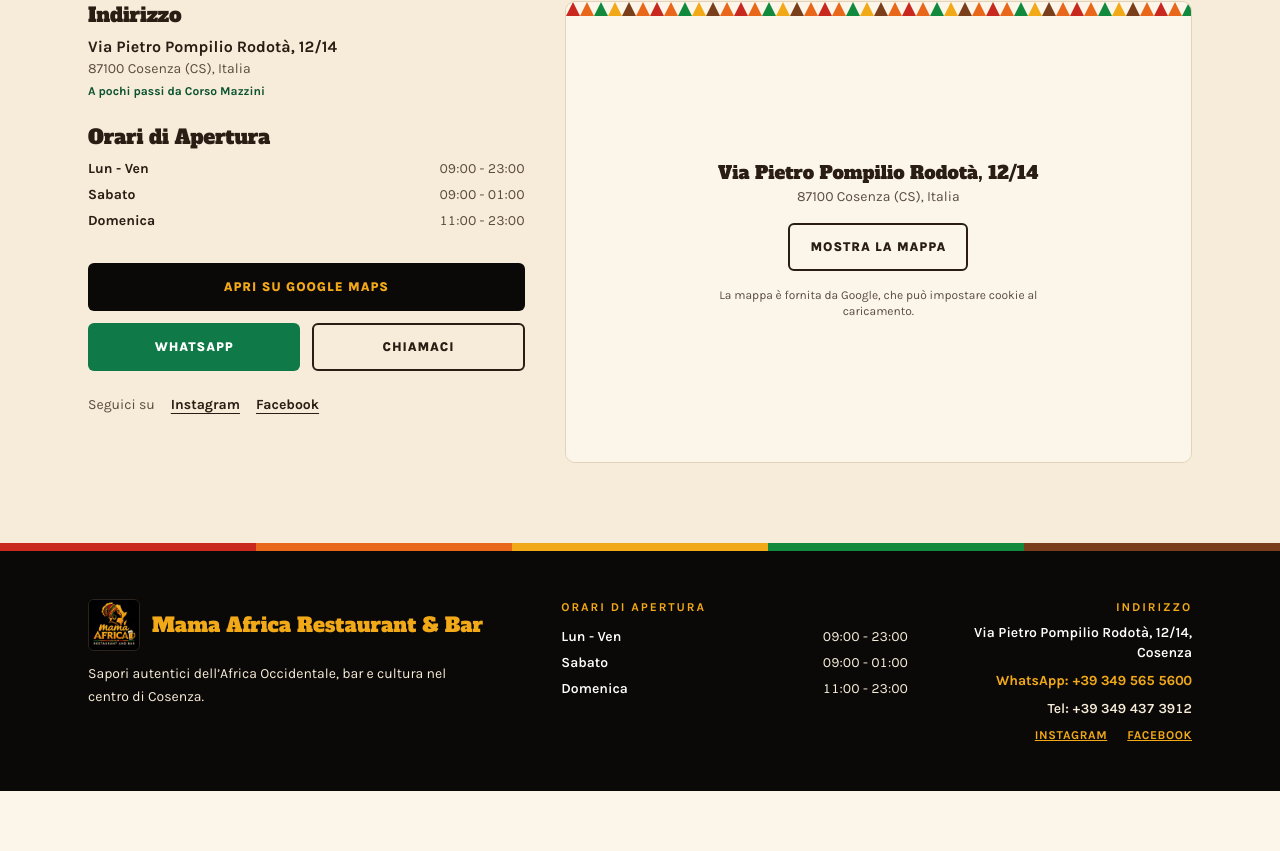
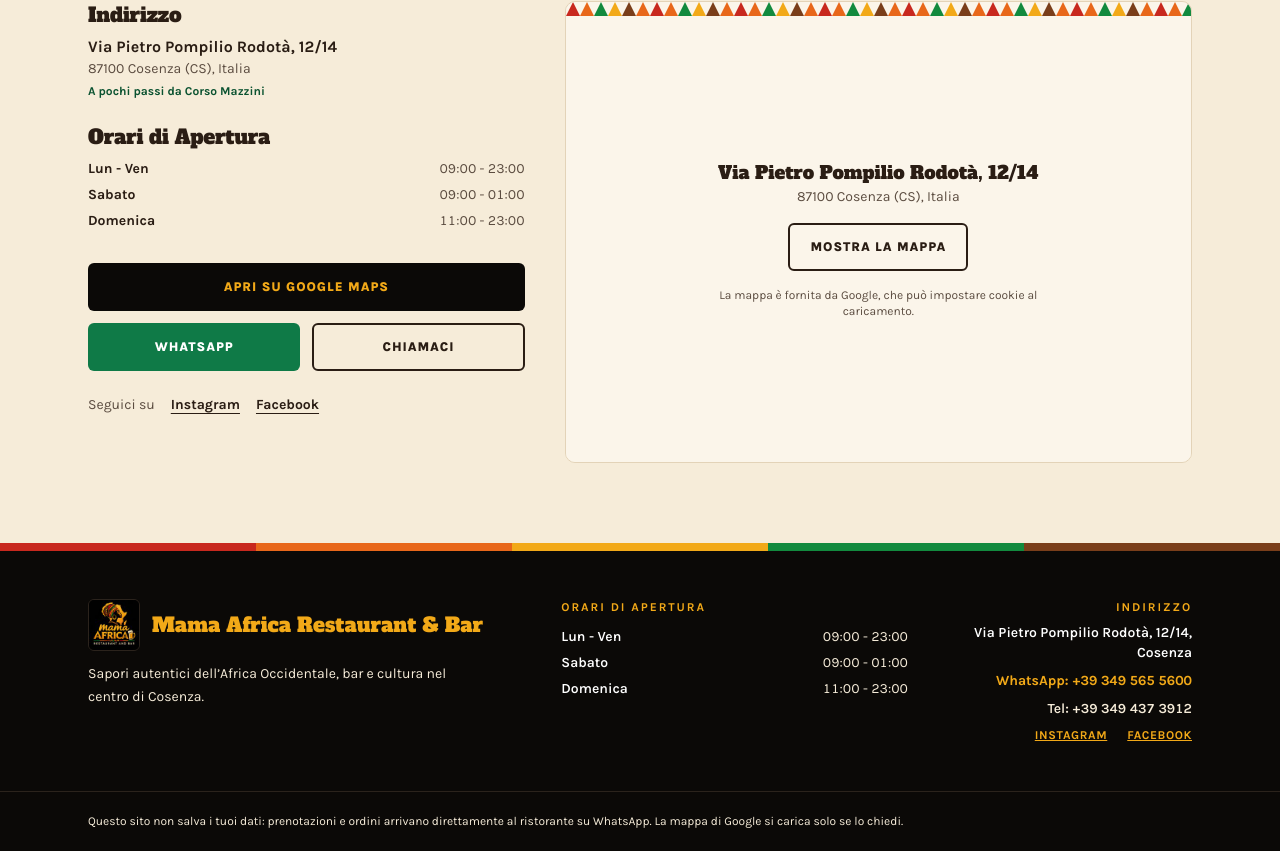
Before and after one commit to MakmotRobin/mama-africa, a React (Vite) app: page / in a window 1280 px wide. Shown: the part 6402-7253 px from the top of the page. Before the commit the page ends 7193 px from the top, so only its background shows below. Built offline with nearby package versions, Linux system fonts and the light colour scheme.

Commit message:
feat: add a privacy note to the footer
Explains that the site stores nothing, that bookings and orders go to the
restaurant on WhatsApp, and that the Google map loads only on request.

```diff
--- a/src/components/Footer.tsx
+++ b/src/components/Footer.tsx
@@ -90,6 +90,11 @@ export function Footer() {
           </p>
         </div>
       </div>
+      <div className="border-t border-[var(--color-border-on-black)]">
+        <p className="mx-auto max-w-6xl px-4 py-5 text-xs leading-relaxed text-[var(--color-surface)] sm:px-6">
+          {t.footer.privacyNote}
+        </p>
+      </div>
     </footer>
   )
 }
--- a/src/i18n/translations.ts
+++ b/src/i18n/translations.ts
@@ -129,6 +129,7 @@ export const TRANSLATIONS: Record<
     }
     footer: {
       tagline: string
+      privacyNote: string
     }
   }
 > = {
@@ -277,6 +278,8 @@ export const TRANSLATIONS: Record<
     },
     footer: {
       tagline: 'Sapori autentici dell’Africa Occidentale, bar e cultura nel centro di Cosenza.',
+      privacyNote:
+        'Questo sito non salva i tuoi dati: prenotazioni e ordini arrivano direttamente al ristorante su WhatsApp. La mappa di Google si carica solo se lo chiedi.',
     },
   },
   en: {
@@ -424,6 +427,8 @@ export const TRANSLATIONS: Record<
     },
     footer: {
       tagline: 'Authentic West African flavors, bar service, and culture in central Cosenza.',
+      privacyNote:
+        'This site does not store your data: bookings and orders go straight to the restaurant on WhatsApp. The Google map loads only if you ask for it.',
     },
   },
 }
```
Also changed, not shown: 1 other file (tests, documents, lock files or other folders).
